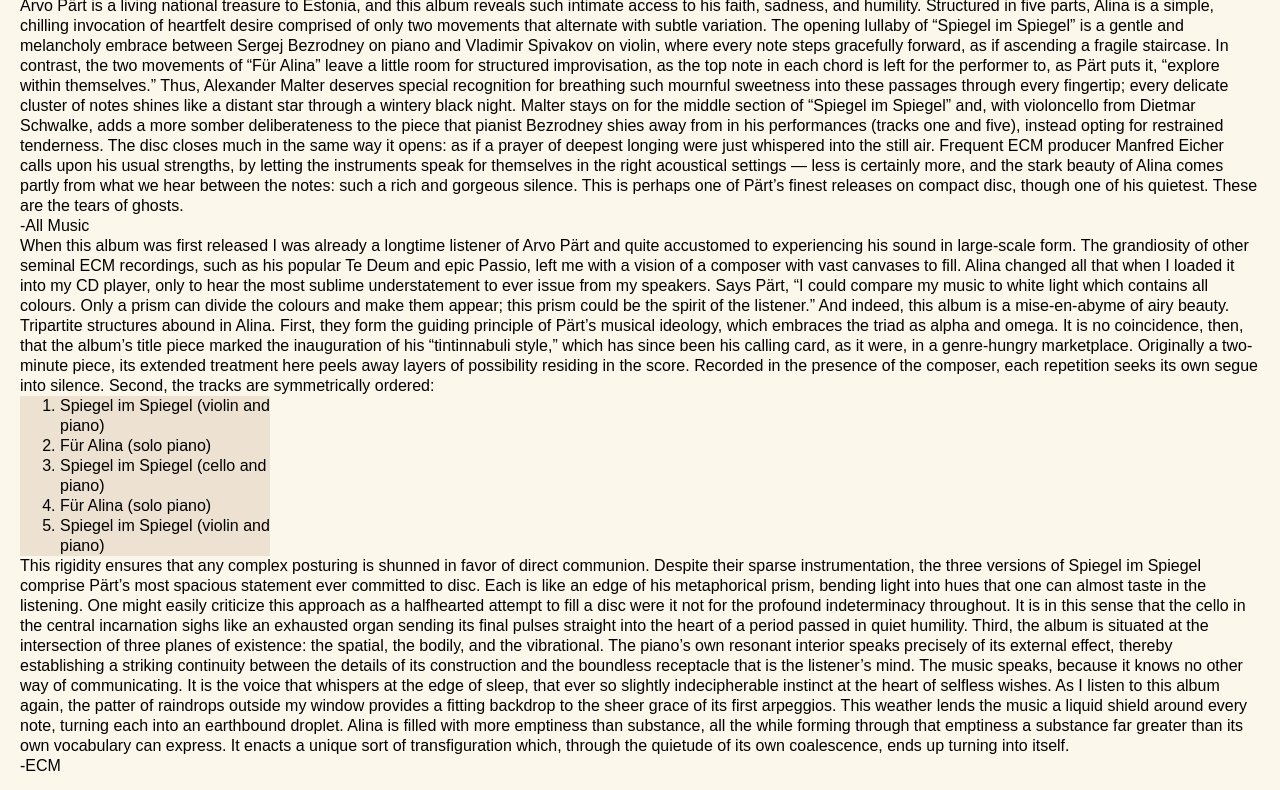
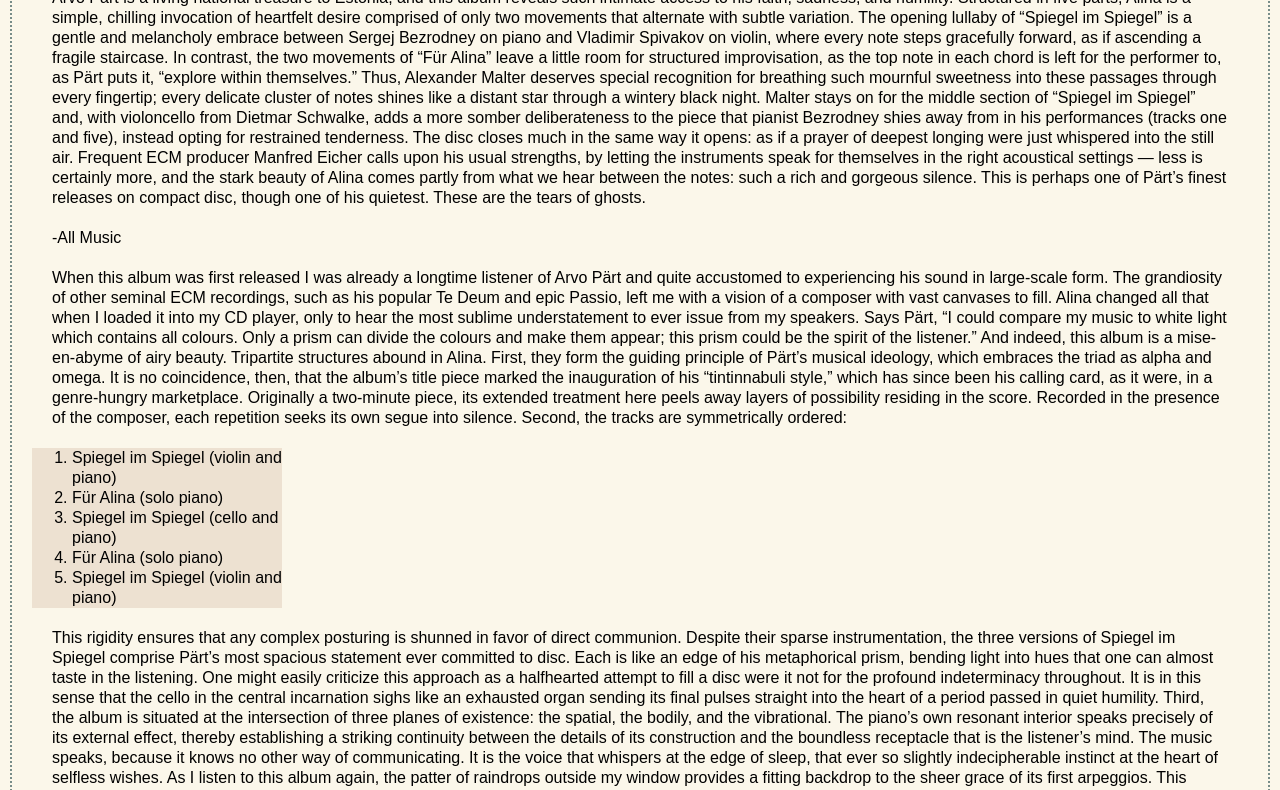
Before and after one commit to elanaleifer/Assignment2, a plain HTML site: page Assignment2.html in a window 1280 px wide. Shown: the part 484-1274 px from the top of the page. Drawn offline with Linux system fonts and the light colour scheme; a web font is replaced by a local one.

Commit message:
final commit; all edits have been made, border introduced, spacing perfected

```diff
--- a/css/main.css
+++ b/css/main.css
@@ -1,11 +1,15 @@
 html {
    background-color: #fbf7ea;
-   margin: 20px;
+   margin: 10px;
+   border: 2px;
+   border-style: dotted;
+   border-color: #788D89;
 }
 
 body {
    font-family: 'Muli', sans-serif;
    line-height: 125%;
+   margin: 20px;
 }
 
 h1 {
@@ -40,6 +44,7 @@
 p {
    border-spacing: 10px;
    background-color: ;
+   margin: 20px;
 }
 
 ol {
```
